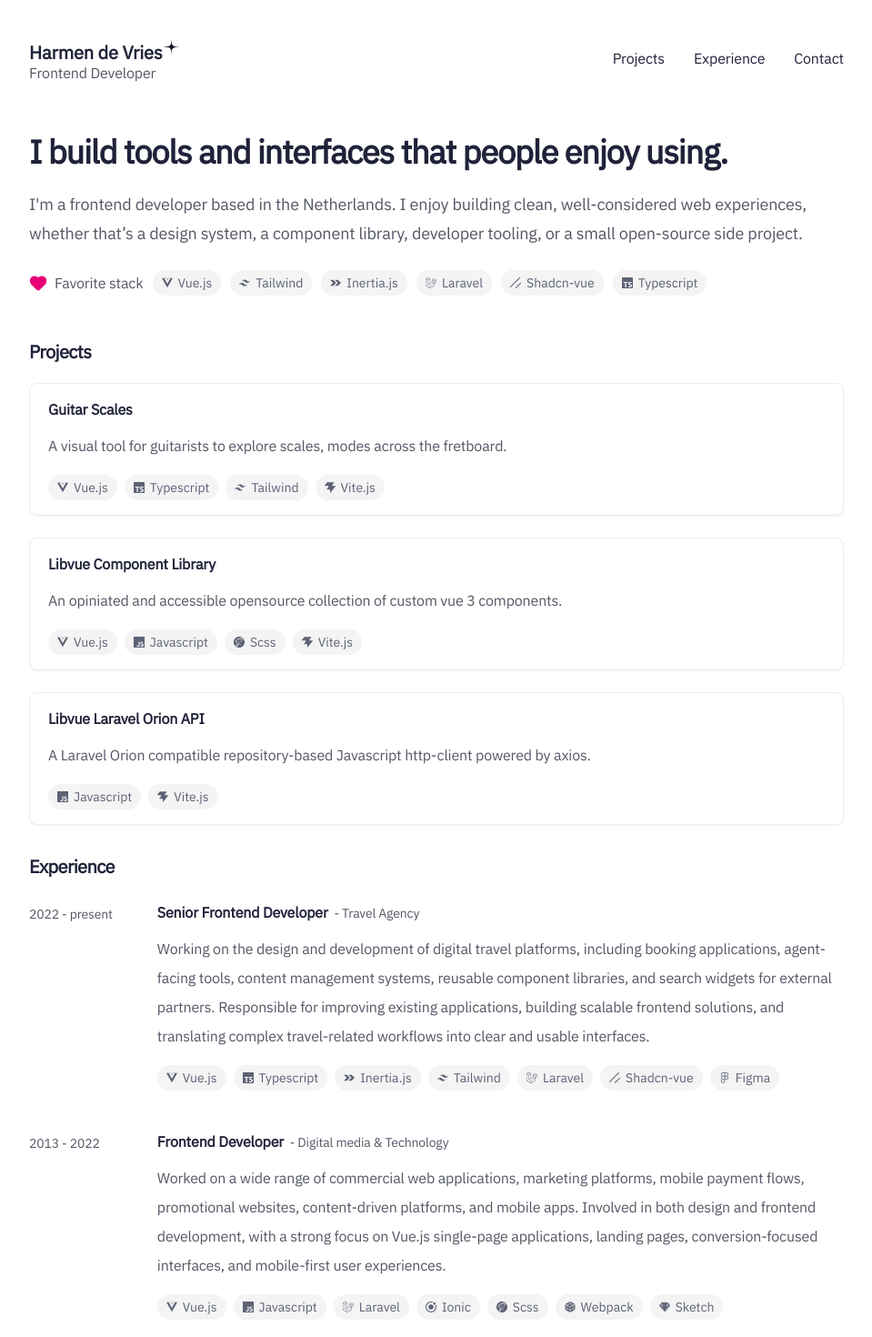
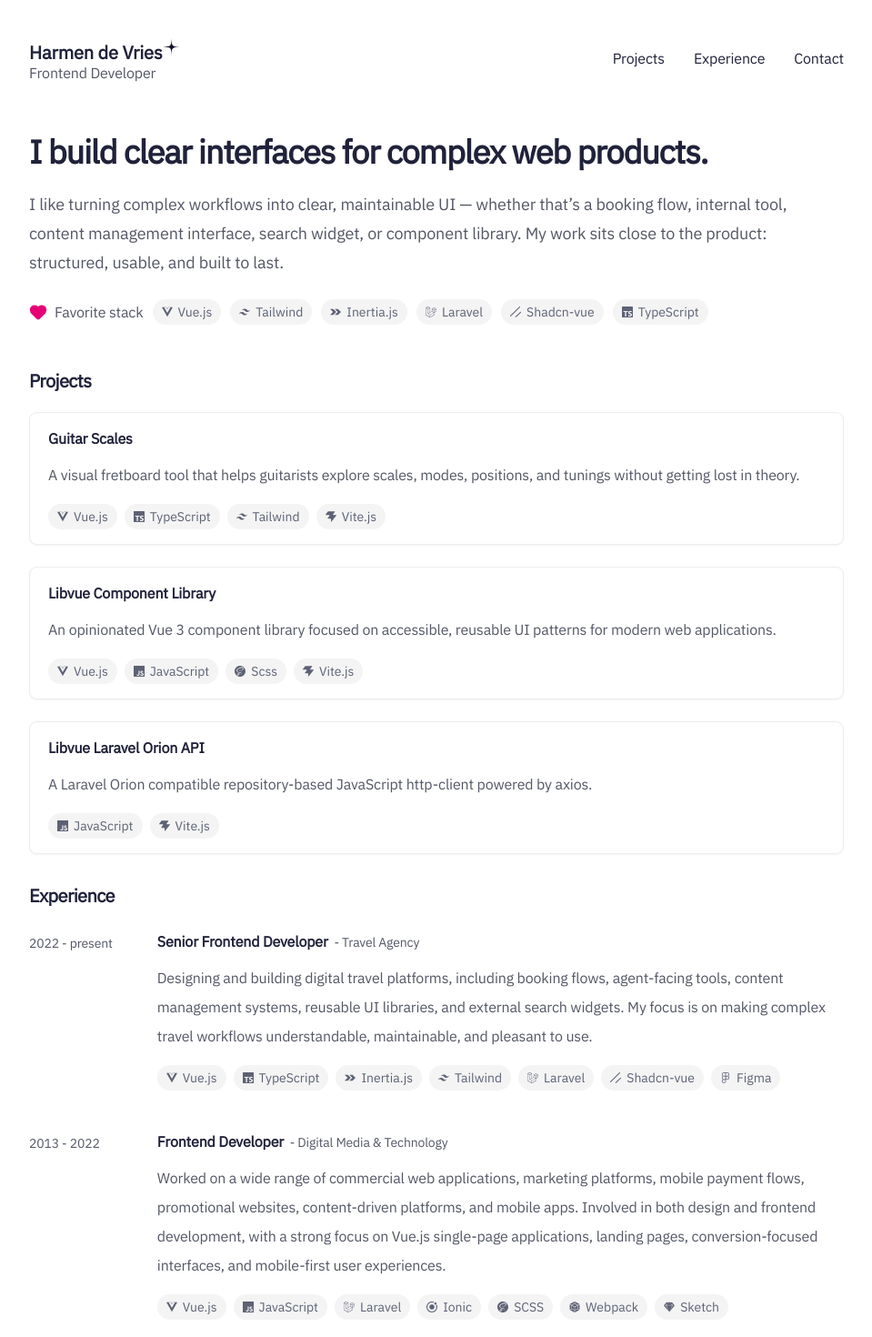
Before and after one commit to harmendv/harmen.dev, a Vue app: page / in a window 1280 px wide. Shown: the top 1470 px of the page at 91% size, without its empty margins (160-1119 px from the left). Built offline with nearby package versions, Linux system fonts and the light colour scheme.

Commit message:
Update HomePage and site.ts

```diff
--- a/src/content/site.ts
+++ b/src/content/site.ts
@@ -11,7 +11,7 @@
     email: "hello@harmen.dev",
     github: "https://github.com/harmendv",
     website: "https://harmen.dev",
-    intro: "I'm a frontend developer based in the Netherlands. I enjoy building clean, well-considered web experiences, whether that’s a design system, a component library, developer tooling, or a small open-source side project.",
+    intro: "I like turning complex workflows into clear, maintainable UI — whether that’s a booking flow, internal tool, content management interface, search widget, or component library. My work sits close to the product: structured, usable, and built to last.",
     summary: "",
     stack: [
         { icon: "vuejs", text: "Vue.js" },
@@ -19,7 +19,7 @@
         { icon: "inertia", text: "Inertia.js" },
         { icon: "laravel", text: "Laravel" },
         { icon: "shadcn", text: "Shadcn-vue" },
-        { icon: "typescript", text: "Typescript" },
+        { icon: "typescript", text: "TypeScript" },
     ],
 };
 
@@ -27,11 +27,11 @@
     {
         title: "Guitar Scales",
         description:
-            "A visual tool for guitarists to explore scales, modes across the fretboard.",
+            "A visual fretboard tool that helps guitarists explore scales, modes, positions, and tunings without getting lost in theory.",
         href: "https://guitarscales.harmen.dev",
         tags: [
             { icon: "vuejs", text: "Vue.js" },
-            { icon: "typescript", text: "Typescript" },
+            { icon: "typescript", text: "TypeScript" },
             { icon: "tailwind", text: "Tailwind" },
             { icon: "vite", text: "Vite.js" },
         ],
@@ -39,11 +39,11 @@
     {
         title: "Libvue Component Library",
         description:
-            "An opiniated and accessible opensource collection of custom vue 3 components.",
+            "An opinionated Vue 3 component library focused on accessible, reusable UI patterns for modern web applications.",
         href: "https://github.com/libvue/core",
         tags: [
             { icon: "vuejs", text: "Vue.js" },
-            { icon: "javascript", text: "Javascript" },
+            { icon: "javascript", text: "JavaScript" },
             { icon: "sass", text: "Scss" },
             { icon: "vite", text: "Vite.js" },
         ],
@@ -51,10 +51,10 @@
     {
         title: "Libvue Laravel Orion API",
         description:
-            "A Laravel Orion compatible repository-based Javascript http-client powered by axios.",
+            "A Laravel Orion compatible repository-based JavaScript http-client powered by axios.",
         href: "https://github.com/libvue/laravel-orion-api",
         tags: [
-            { icon: "javascript", text: "Javascript" },
+            { icon: "javascript", text: "JavaScript" },
             { icon: "vite", text: "Vite.js" },
         ],
     },
@@ -66,10 +66,10 @@
         role: "Senior Frontend Developer",
         company: "Travel Agency",
         summary:
-            "Working on the design and development of digital travel platforms, including booking applications, agent-facing tools, content management systems, reusable component libraries, and search widgets for external partners. Responsible for improving existing applications, building scalable frontend solutions, and translating complex travel-related workflows into clear and usable interfaces.",
+            "Designing and building digital travel platforms, including booking flows, agent-facing tools, content management systems, reusable UI libraries, and external search widgets. My focus is on making complex travel workflows understandable, maintainable, and pleasant to use.",
         tags: [
             { icon: "vuejs", text: "Vue.js" },
-            { icon: "typescript", text: "Typescript" },
+            { icon: "typescript", text: "TypeScript" },
             { icon: "inertia", text: "Inertia.js" },
             { icon: "tailwind", text: "Tailwind" },
             { icon: "laravel", text: "Laravel" },
@@ -80,15 +80,15 @@
     {
         period: "2013 - 2022",
         role: "Frontend Developer",
-        company: "Digital media & Technology",
+        company: "Digital Media & Technology",
         summary:
             "Worked on a wide range of commercial web applications, marketing platforms, mobile payment flows, promotional websites, content-driven platforms, and mobile apps. Involved in both design and frontend development, with a strong focus on Vue.js single-page applications, landing pages, conversion-focused interfaces, and mobile-first user experiences.",
         tags: [
             { icon: "vuejs", text: "Vue.js" },
-            { icon: "javascript", text: "Javascript" },
+            { icon: "javascript", text: "JavaScript" },
             { icon: "laravel", text: "Laravel" },
             { icon: "ionic", text: "Ionic" },
-            { icon: "sass", text: "Scss" },
+            { icon: "sass", text: "SCSS" },
             { icon: "webpack", text: "Webpack" },
             { icon: "sketch", text: "Sketch" },
         ],
@@ -102,8 +102,8 @@
         tags: [
             { icon: "html", text: "HTML" },
             { icon: "css", text: "CSS" },
-            { icon: "javascript", text: "Javascript" },
-            { icon: "wordpress", text: "Wordpress" },
+            { icon: "javascript", text: "JavaScript" },
+            { icon: "wordpress", text: "WordPress" },
         ],
     },
     {
--- a/src/pages/HomePage.vue
+++ b/src/pages/HomePage.vue
@@ -78,8 +78,7 @@
                     <h1
                         class="text-2xl font-semibold leading-tight tracking-[-0.03em] text-foreground sm:text-4xl text-balance"
                     >
-                        I build tools and interfaces that people
-                        enjoy using.
+                        I build clear interfaces for complex web products.
                     </h1>
                     <p class="mt-5 text-lg leading-8 text-muted-foreground">
                         {{ profile.intro }}
```
